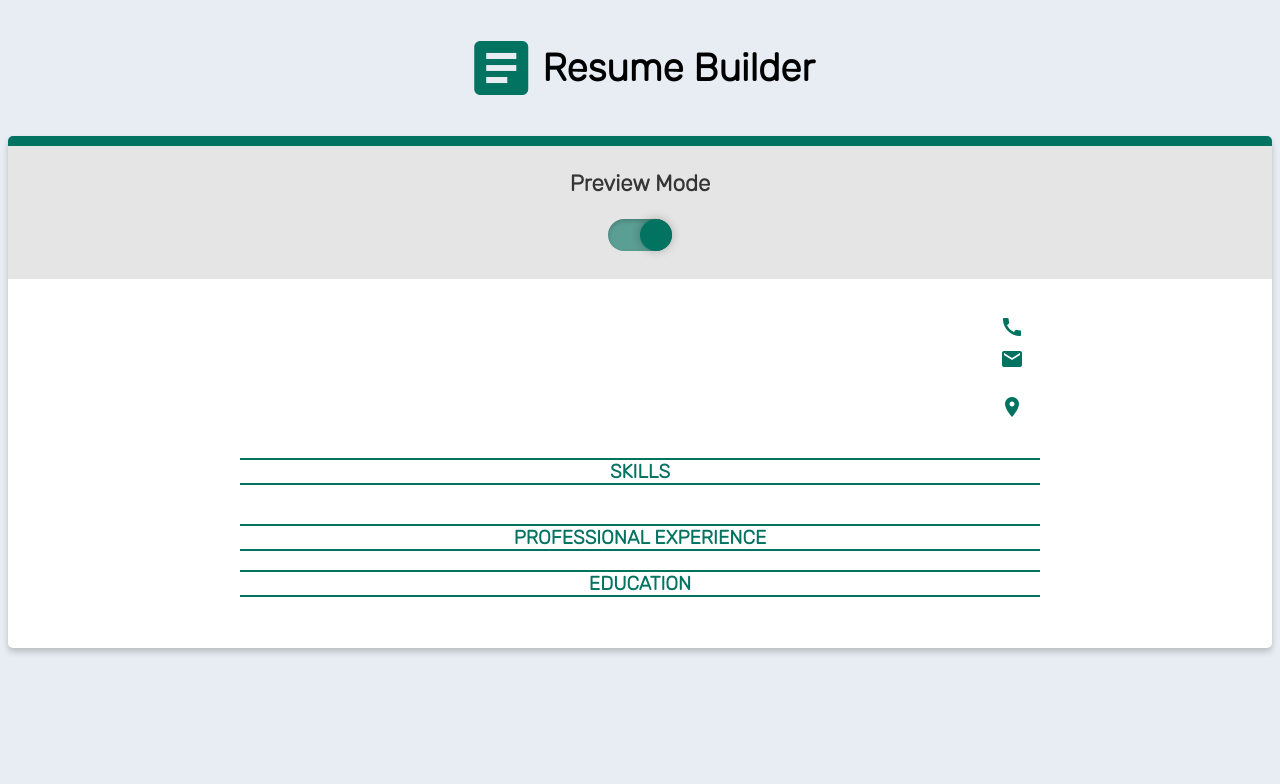
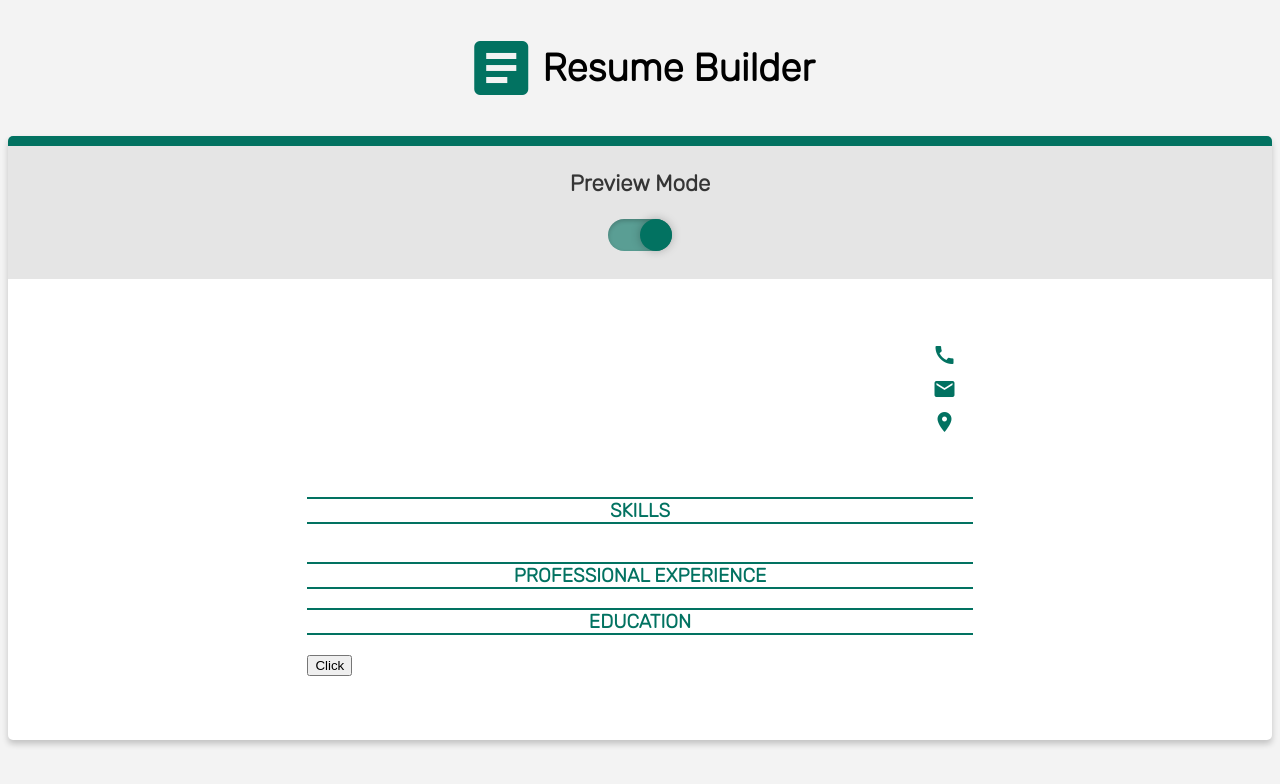
Before and after one commit to jon-ng0120/cv-project, a React (Create React App) app: page / in a window 1280 px wide. Both pictures are taken after a click on the label 640 px from the left and 235 px from the top of the page. Shown: the top 784 px of the page. Built offline with nearby package versions, Linux system fonts and the light colour scheme.

Commit message:
Created export to PDF function

```diff
--- a/package.json
+++ b/package.json
@@ -6,6 +6,9 @@
     "@testing-library/jest-dom": "^5.16.2",
     "@testing-library/react": "^12.1.3",
     "@testing-library/user-event": "^13.5.0",
+    "html2canvas": "^1.4.1",
+    "html2pdf.js": "^0.10.1",
+    "jspdf": "^2.5.1",
     "react": "^17.0.2",
     "react-autosize-textarea": "^7.1.0",
     "react-dom": "^17.0.2",
--- a/src/App.css
+++ b/src/App.css
@@ -13,7 +13,7 @@ body {
   font-family: 'Anton', sans-serif;
   font-family: 'Open Sans', sans-serif;
   font-family: 'Rubik', sans-serif;
-  background-color: #e7edf3;
+  background-color: #f3f3f3;
 }
 
 #header {
@@ -42,9 +42,10 @@ body {
 }
 
 #display-container {
-  max-width: 50rem;
+  width: 176mm;
   margin: auto;
-  padding: 2rem 5rem;
+  padding: 4rem;
+  font-size: 0.75rem;
 }
 
 #general-input .row {
@@ -206,12 +207,11 @@ body {
 
 #contact-info div {
   display: flex;
-  align-items: center;
+  margin-bottom: 0.6rem;
 }
 
-#address div:nth-child(2) {
+#address div {
   flex-direction: column;
-  align-items: flex-start;
 }
 
 .material-icons {
--- a/src/App.js
+++ b/src/App.js
@@ -1,4 +1,6 @@
 // App.js
+import { jsPDF } from 'jspdf';
+import html2canvas from 'html2canvas';
 
 import React, { useState } from 'react';
 import './App.css';
@@ -20,6 +22,7 @@ const App = () => {
   const [isPreview, setIsPreview] = useState(false);
   const setPreviewHandler = () => {
     isPreview ? setIsPreview(false) : setIsPreview(true);
+    // console.log(generalInputData);
   };
 
   // GENERAL COMPONENTS HANDLERS
@@ -103,6 +106,17 @@ const App = () => {
     setExperienceInputData(newExperienceList);
   };
 
+  const toPdf = () => {
+    const input = document.getElementById('display-container');
+    html2canvas(input).then((canvas) => {
+      const imgData = canvas.toDataURL('image/png');
+
+      const pdf = new jsPDF();
+      pdf.addImage(imgData, 'PNG', 0, 0);
+      pdf.save('download.pdf');
+    });
+  };
+
   return (
     <div id="main-container">
       <div id="header">
@@ -117,7 +131,10 @@ const App = () => {
         {!isPreview && (
           <div id="inputs-container">
             {/* GENERAL INPUT */}
-            <GeneralInput onGeneralInputChange={generalInputHandler} />
+            <GeneralInput
+              onGeneralInputChange={generalInputHandler}
+              generalData={generalInputData}
+            />
 
             {/* SKILLS INPUT */}
             <SkillsInput onSkillsInputChange={skillsInputHandler} />
@@ -154,6 +171,7 @@ const App = () => {
             <ExperienceDisplay experienceData={experienceInputData} />
             <p className="header">EDUCATION</p>
             <EducationDisplay educationData={educationInputData} />
+            <button onClick={toPdf}>Click</button>
           </div>
         )}
       </div>
--- a/src/DisplayComponents/GeneralDisplay.js
+++ b/src/DisplayComponents/GeneralDisplay.js
@@ -16,11 +16,8 @@ const GeneralDisplay = (props) => {
           <p>{props.generalData.email}</p>
         </div>
         <div id="address">
-          <div>
-            <span className="material-icons">
-              <span className="material-icons-outlined">location_on</span>
-            </span>
-          </div>
+          <span className="material-icons">location_on</span>
+
           <div>
             <p>{props.generalData.street}</p>
             <p>
--- a/src/InputComponents/GeneralInput.js
+++ b/src/InputComponents/GeneralInput.js
@@ -1,15 +1,16 @@
 import React, { useState, useEffect } from 'react';
 
 const GeneralInput = (props) => {
+  const demographicData = props.generalData;
   const [generalData, setGeneralData] = useState({
-    firstName: '',
-    lastName: '',
-    street: '',
-    city: '',
-    province: '',
-    postal: '',
-    phone: '',
-    email: '',
+    firstName: demographicData.firstName || '',
+    lastName: demographicData.lastName || '',
+    street: demographicData.street || '',
+    city: demographicData.city || '',
+    province: demographicData.province || '',
+    postal: demographicData.postal || '',
+    phone: demographicData.phone || '',
+    email: demographicData.email || '',
   });
 
   const generalDataHandler = (e) => {
```
Also changed, not shown: 1 other file (tests, documents, lock files or other folders).
